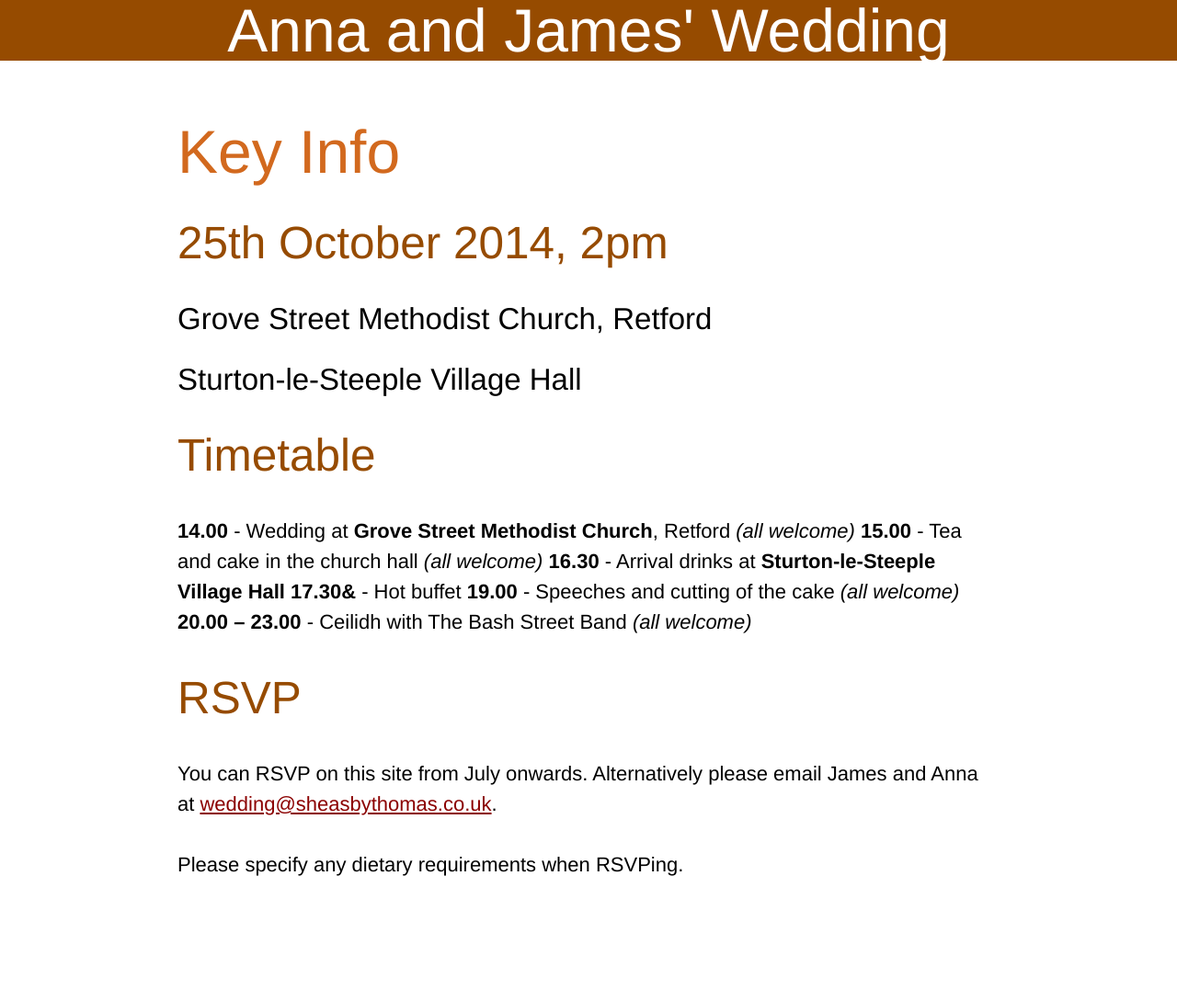
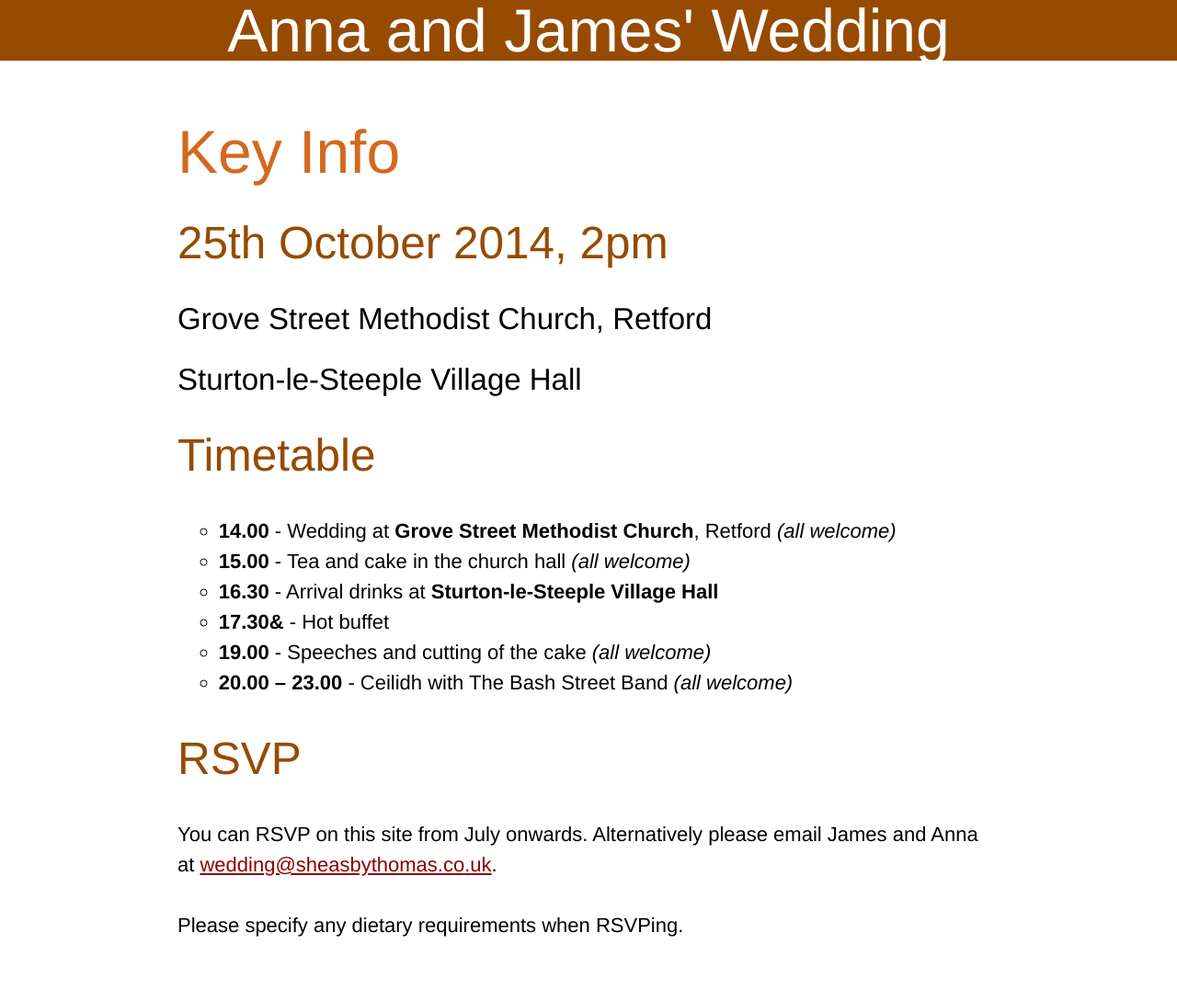
Before and after one commit to rightsaidjames/wedding, a Jekyll site: the page built from index.md, in a window 1280 px wide. Shown: the whole page at 92% size. Built offline with Jekyll 4.4.1, drawn with Linux system fonts in a browser that asks for light colours; Markdown is read by kramdown in place of the engine named in the settings; before the commit the page ends 1023 px from its top, so only the background shows below that.

Commit message:
Bullets needed to break lines

```diff
--- a/index.md
+++ b/index.md
@@ -11,12 +11,12 @@ title: Key Info
 
 ## Timetable
 
-**14.00** - Wedding at **Grove Street Methodist Church**, Retford *(all welcome)*
-**15.00** - Tea and cake in the church hall *(all welcome)*
-**16.30** - Arrival drinks at **Sturton-le-Steeple Village Hall**
-**17.30&** - Hot buffet
-**19.00** - Speeches and cutting of the cake *(all welcome)*
-**20.00 – 23.00** - Ceilidh with The Bash Street Band *(all welcome)*
+- **14.00** - Wedding at **Grove Street Methodist Church**, Retford *(all welcome)*
+- **15.00** - Tea and cake in the church hall *(all welcome)*
+- **16.30** - Arrival drinks at **Sturton-le-Steeple Village Hall**
+- **17.30&** - Hot buffet
+- **19.00** - Speeches and cutting of the cake *(all welcome)*
+- **20.00 – 23.00** - Ceilidh with The Bash Street Band *(all welcome)*
 
 ## RSVP
 
```
